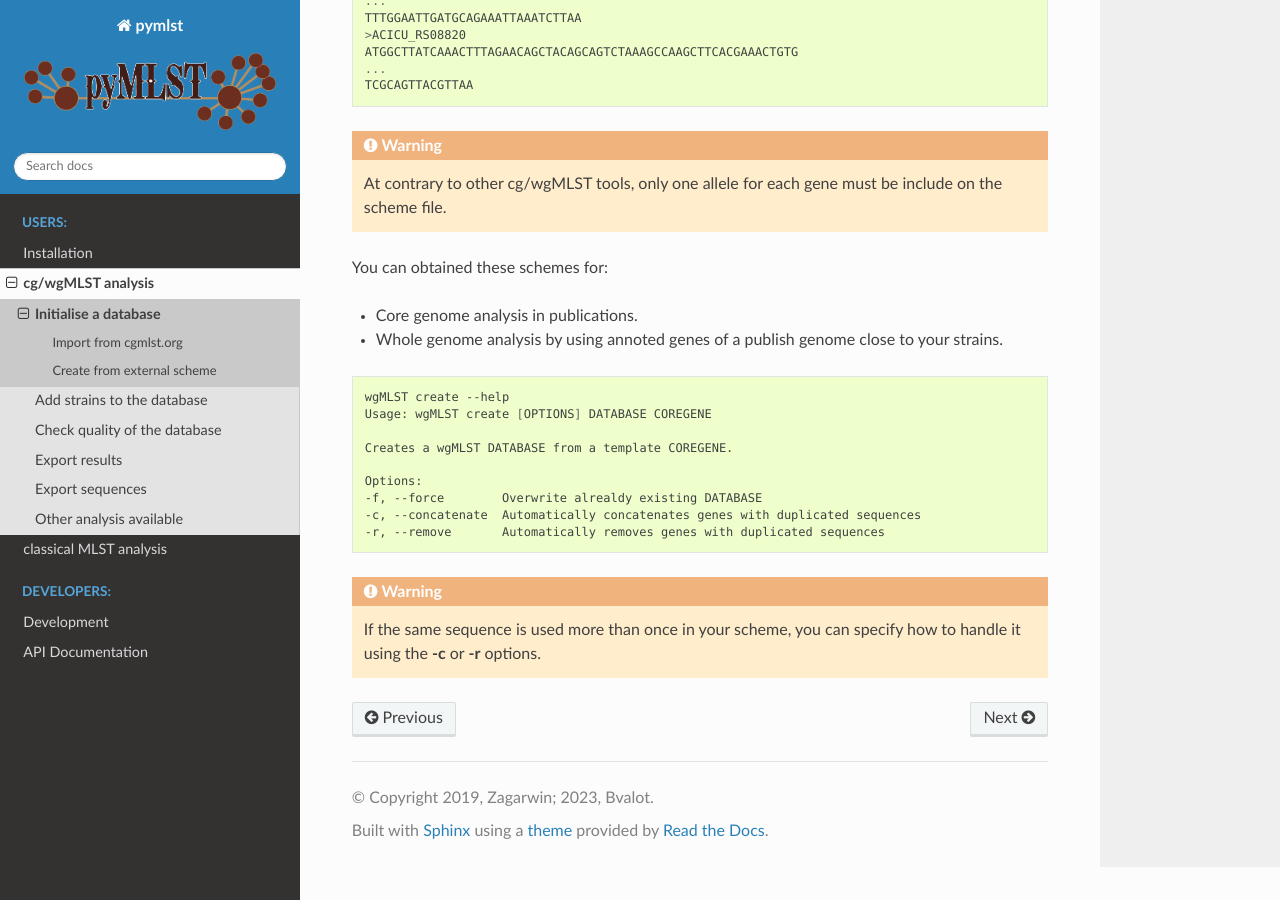
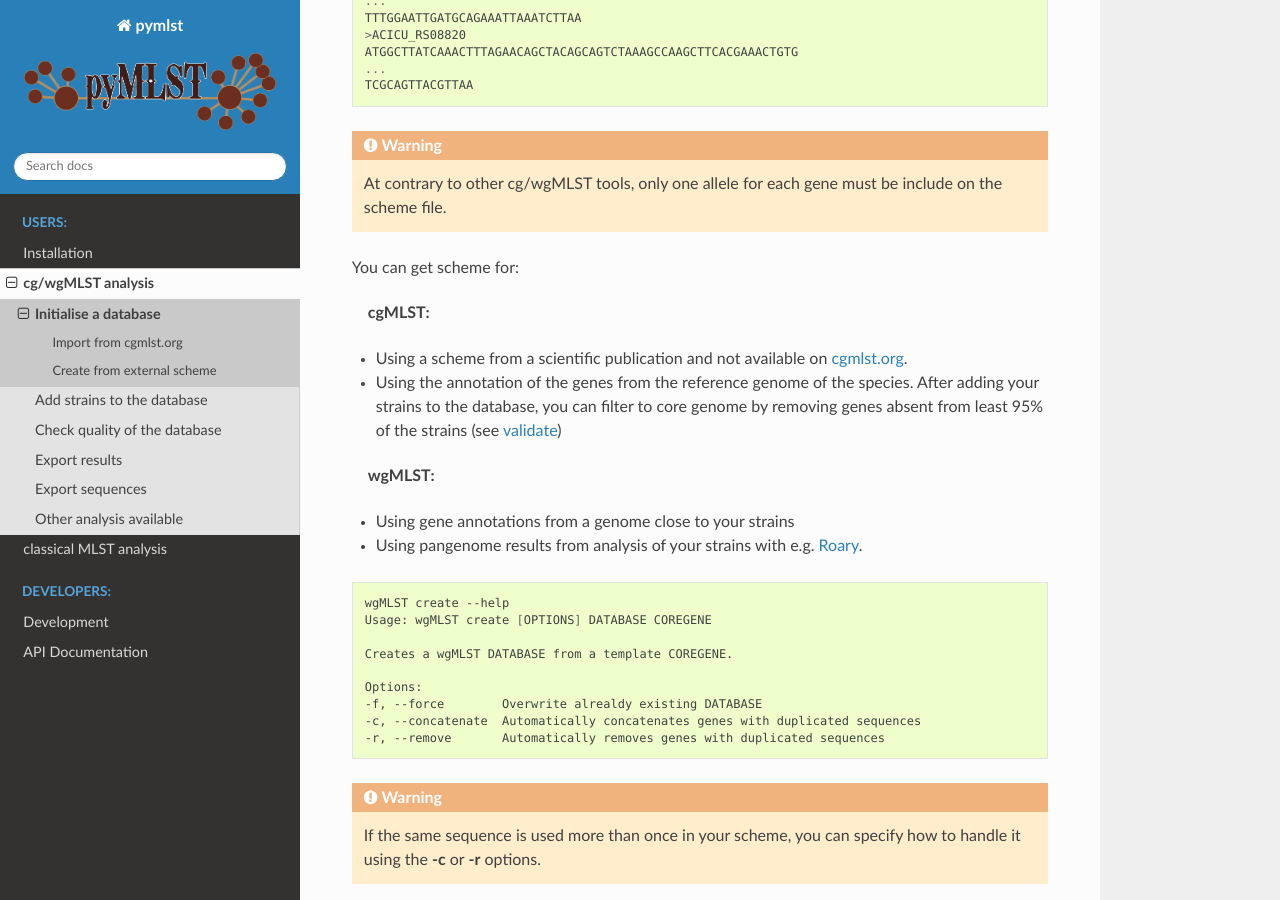
Before and after one commit to bvalot/pyMLST, a Sphinx documentation site: the page built from docs/source/documentation/cgmlst/initialise.rst, in a window 1280 px wide and 900 px high, scrolled down 891 px. Built offline with Sphinx 7.4.7 and the Read the Docs theme 2.0.0, drawn with Linux system fonts in a browser that asks for light colours.

Commit message:
Update scheme source

```diff
--- a/docs/source/documentation/cgmlst/initialise.rst
+++ b/docs/source/documentation/cgmlst/initialise.rst
@@ -64,11 +64,25 @@ sequences in nucleotide format).
    gene must be include on the scheme file.
 
 
-You can obtained these schemes for:
+You can get scheme for:
 
-* Core genome analysis in publications.
+:cgMLST:
 
-* Whole genome analysis by using annoted genes of a publish genome close to your strains.
+* Using a scheme from a scientific publication and not available on
+  `cgmlst.org <https://www.cgmlst.org/>`_.
+
+* Using the annotation of the genes from the reference genome of
+  the species. After adding your strains to the database, you can
+  filter to core genome by removing genes absent from least 95% of
+  the strains (see :ref:`validate <m_option_check>`)
+
+:wgMLST:
+
+* Using gene annotations from a genome close to your strains
+
+* Using pangenome results from analysis of your strains with
+  e.g. `Roary <https://sanger-pathogens.github.io/Roary/>`_.
+
 
 
 .. code-block:: bash
```
